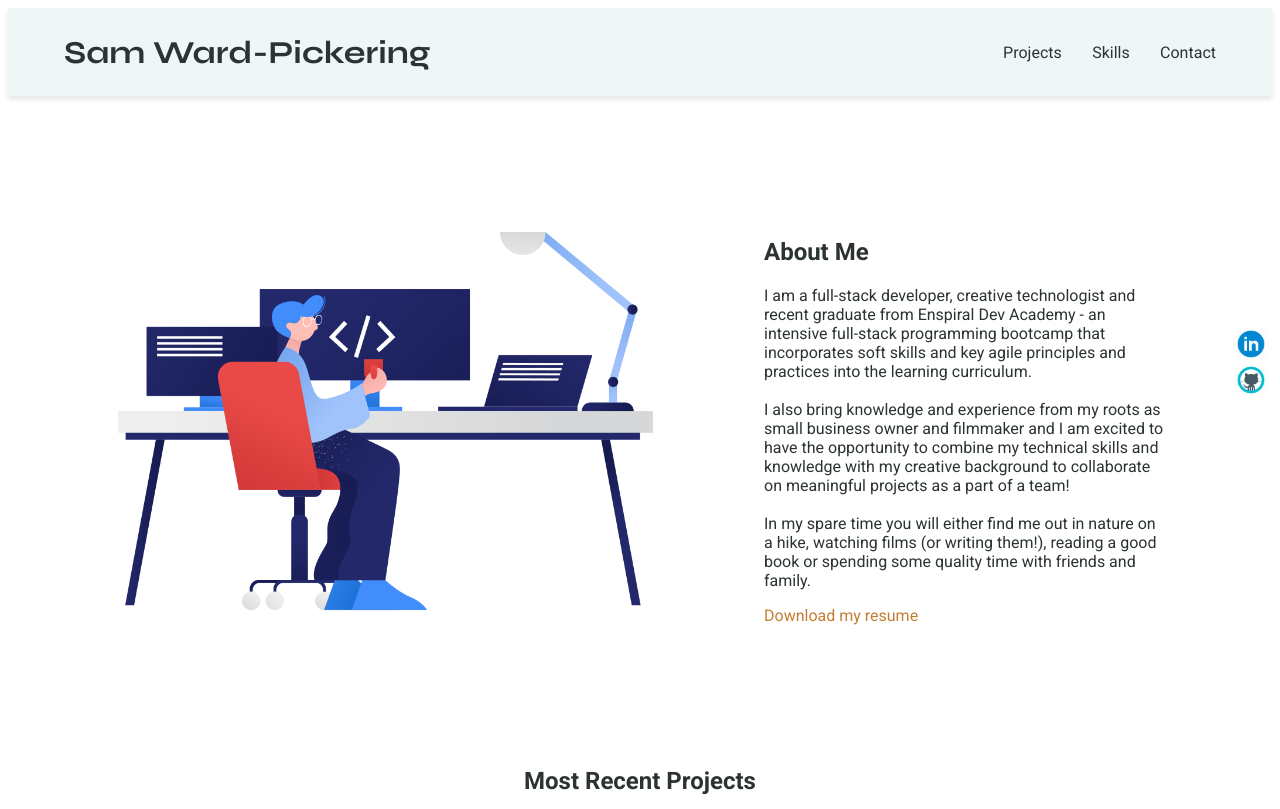
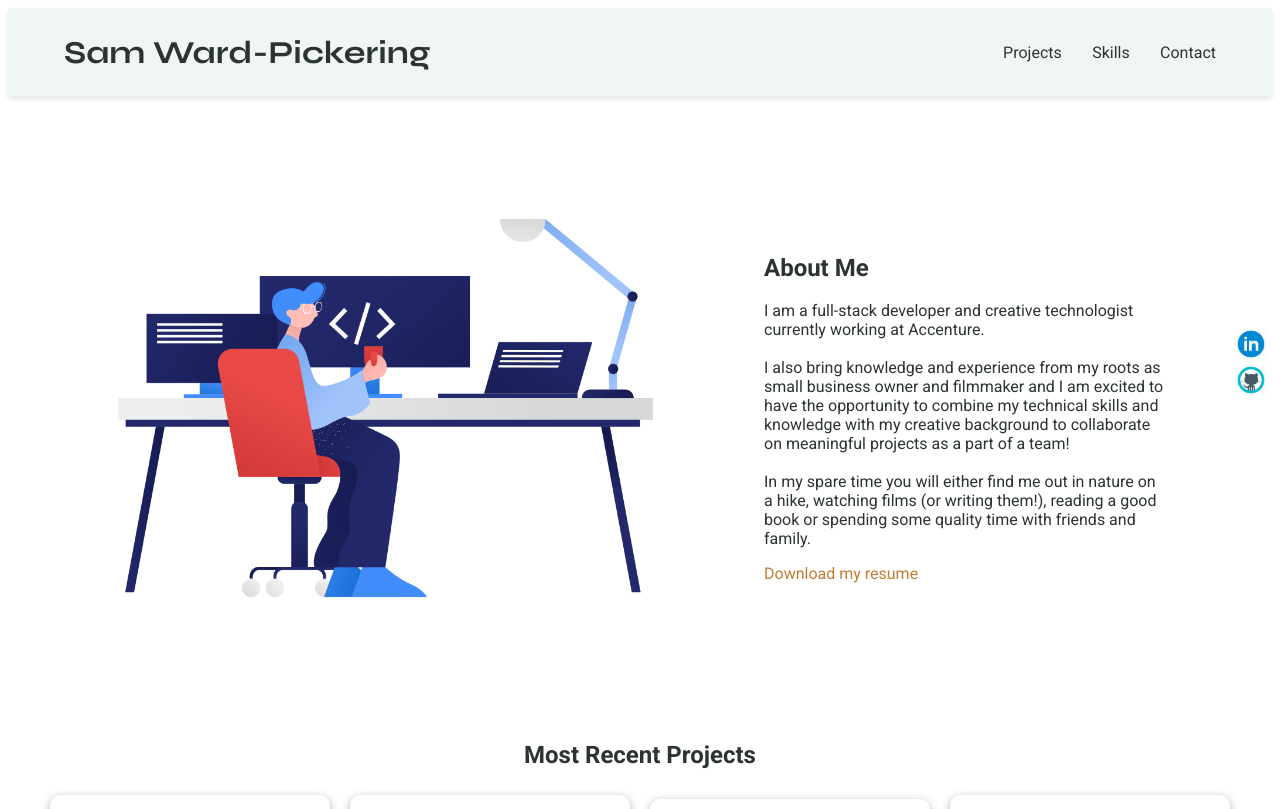
Before and after one commit to Sam-WardPickering/portfolio, a React (Create React App) app: page / in a window 1280 px wide. Shown: the top 809 px of the page. Built offline with nearby package versions, Linux system fonts and the light colour scheme.

Commit message:
Update CV & About Me section

```diff
--- a/src/components/About.jsx
+++ b/src/components/About.jsx
@@ -1,5 +1,5 @@
 import React from "react";
-import resume from "../images/sam-wp-cv-2024.pdf"
+import resume from "../images/SamWardPickering_CV_2024.pdf"
 import programmer from "../images/program.png"
 
 function About() {
@@ -11,7 +11,7 @@ function About() {
                 <div className="about-me">
                     <h2 className="about-header">About Me</h2>
                     <p>
-                    I am a full-stack developer, creative technologist and recent graduate from Enspiral Dev Academy - an intensive full-stack programming bootcamp that incorporates soft skills and key agile principles and practices into the learning curriculum.
+                    I am a full-stack developer and creative technologist currently working at Accenture.
                     <br></br>
                     <br></br>
                     I also bring knowledge and experience from my roots as small business owner and filmmaker and I am excited to have the opportunity to combine my technical skills and knowledge with my creative background to collaborate on meaningful projects as a part of a team!
```
Also changed, not shown: 2 other files (tests, documents, lock files or other folders).
